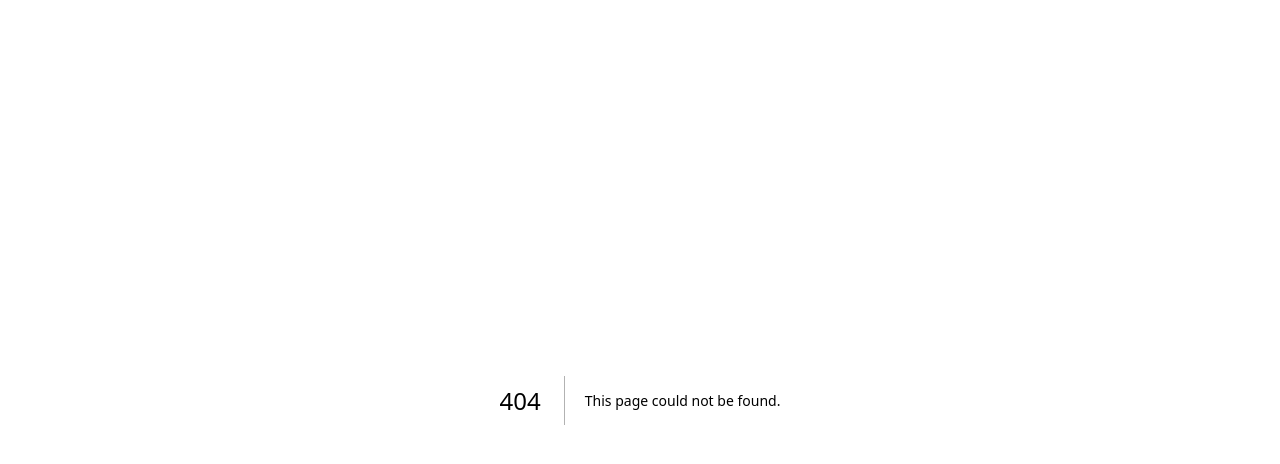
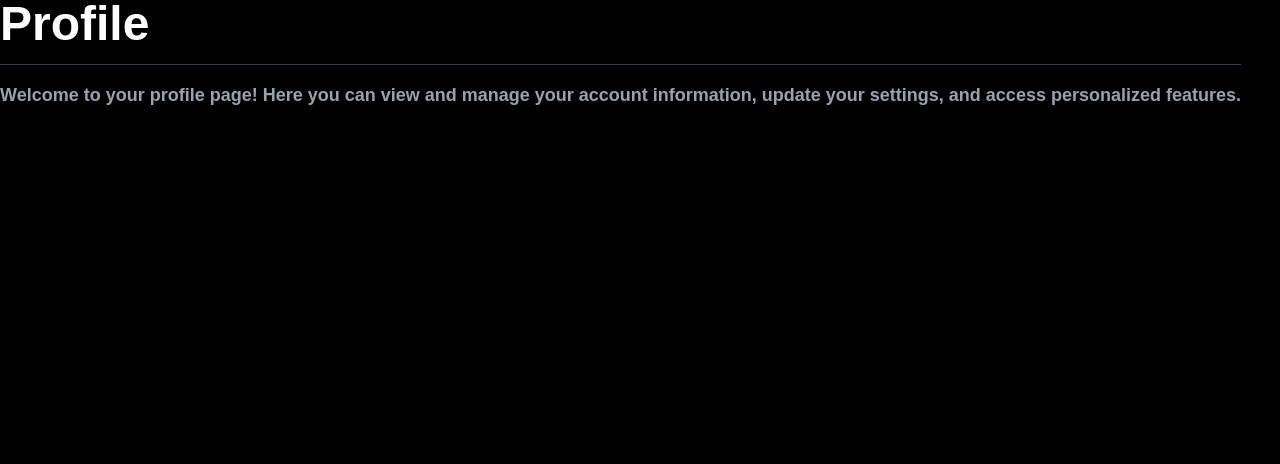
Before and after one commit to superezzdev/auth-nextjs, a Next.js app: page /profile in a window 1280 px wide. Before the commit this address had no page. Shown: the top 464 px of the page. Built offline with nearby package versions, Linux system fonts and the light colour scheme.

Commit message:
feat: create user profile page with dynamic user ID display

```diff
--- /dev/null
+++ b/src/app/profile/[id]/page.tsx
@@ -0,0 +1,21 @@
+export default async function UserProfile({
+  params,
+}: {
+  params: Promise<{ id: string }>;
+}) {
+  const { id } = await params;
+
+ return (
+   <div className="min-h-screen bg-black text-white flex">
+     <h1 className="text-5xl font-bold mb-10">
+       Profile
+       <hr className="border-gray-700 my-4" />
+       <p className="text-gray-400 text-lg">
+         Welcome to your profile page! Here you can view and manage your account
+         information, update your settings, and access personalized features.
+         <span className="text-2xl">Your user ID is: {id}</span>
+       </p>
+     </h1>
+   </div>
+ );
+}
--- /dev/null
+++ b/src/app/profile/page.tsx
@@ -0,0 +1,16 @@
+export default function UserProfile() {
+  return (
+    <div className="min-h-screen bg-black text-white flex">
+      <h1 className="text-5xl font-bold mb-10">
+        Profile
+        <hr className="border-gray-700 my-4" />
+        <p className="text-gray-400 text-lg">
+          Welcome to your profile page! Here you can view and manage your account information, update your settings, and access personalized features.
+        </p>
+      </h1>
+
+    </div>
+
+
+  )
+}
```
